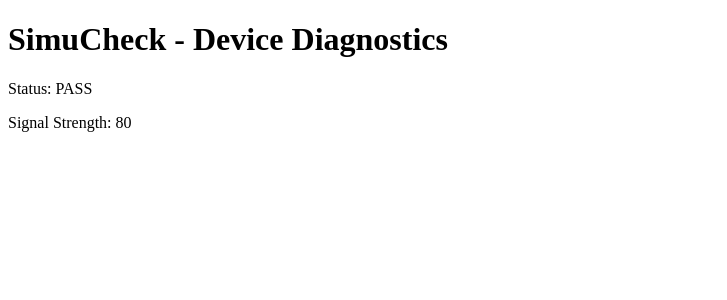
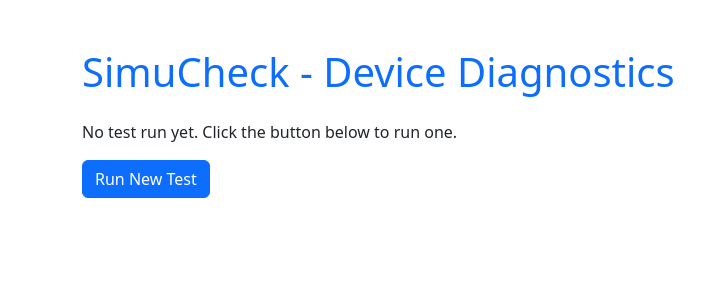
Before and after one commit to TemiOwojuyigbe/SimuCheck, a Flask app: page / in a window 1280 px wide. Shown: the top 300 px of the page, without its empty margins (0-727 px from the left). Run offline with Flask 3, Linux system fonts and the light colour scheme.

Commit message:
added log history and run new test button

```diff
--- a/webapp/app.py
+++ b/webapp/app.py
@@ -7,13 +7,26 @@ from devices.mock_rf_device import MockRFDevice
 
 app = Flask(__name__)
 device = MockRFDevice()
+log_path = os.path.abspath(os.path.join(os.path.dirname(__file__), '..', 'logs', 'test_log.txt'))
 
 @app.route("/")
+def home():
+    return render_template("index.html")
 
-def home():
+@app.route("/run-test")
+def run_test():
     device.power_on()
     result = device.run_diagnostics()
-    return render_template("index.html", result=result)
+
+    # Save result to log
+    with open(log_path, "a") as f:
+        f.write(f"{result['status']} | Strength: {result['signal_strength']}\n")
+
+    # Read logs
+    with open(log_path, "r") as f:
+        log_history = f.readlines()
+
+    return render_template("index.html", result=result, log_history=log_history)
 
 if __name__ == "__main__":
     app.run(debug=True)
--- a/webapp/templates/index.html
+++ b/webapp/templates/index.html
@@ -1,9 +1,30 @@
 <!DOCTYPE html>
 <html>
-<head><title>SimuCheck</title></head>
-<body>
-    <h1>SimuCheck - Device Diagnostics</h1>
-    <p>Status: {{ result['status'] }}</p>
-    <p>Signal Strength: {{ result['signal_strength'] }}</p>
+<head>
+    <title>SimuCheck</title>
+    <link href="https://cdn.jsdelivr.net/npm/bootstrap@5.3.0/dist/css/bootstrap.min.css" rel="stylesheet">
+</head>
+<body class="container mt-5">
+    <h1 class="mb-4 text-primary">SimuCheck - Device Diagnostics</h1>
+
+    {% if result %}
+    <div class="alert alert-{{ 'success' if result['status'] == 'PASS' else 'danger' }}">
+        <strong>Status:</strong> {{ result['status'] }}<br>
+        <strong>Signal Strength:</strong> {{ result['signal_strength'] }}
+    </div>
+    {% else %}
+    <p>No test run yet. Click the button below to run one.</p>
+    {% endif %}
+
+    <a href="{{ url_for('run_test') }}" class="btn btn-primary mb-4">Run New Test</a>
+
+    {% if log_history %}
+    <h3>Test Log History</h3>
+    <ul class="list-group">
+        {% for entry in log_history %}
+        <li class="list-group-item">{{ entry }}</li>
+        {% endfor %}
+    </ul>
+    {% endif %}
 </body>
 </html>
```
Also changed, not shown: 1 other file.
